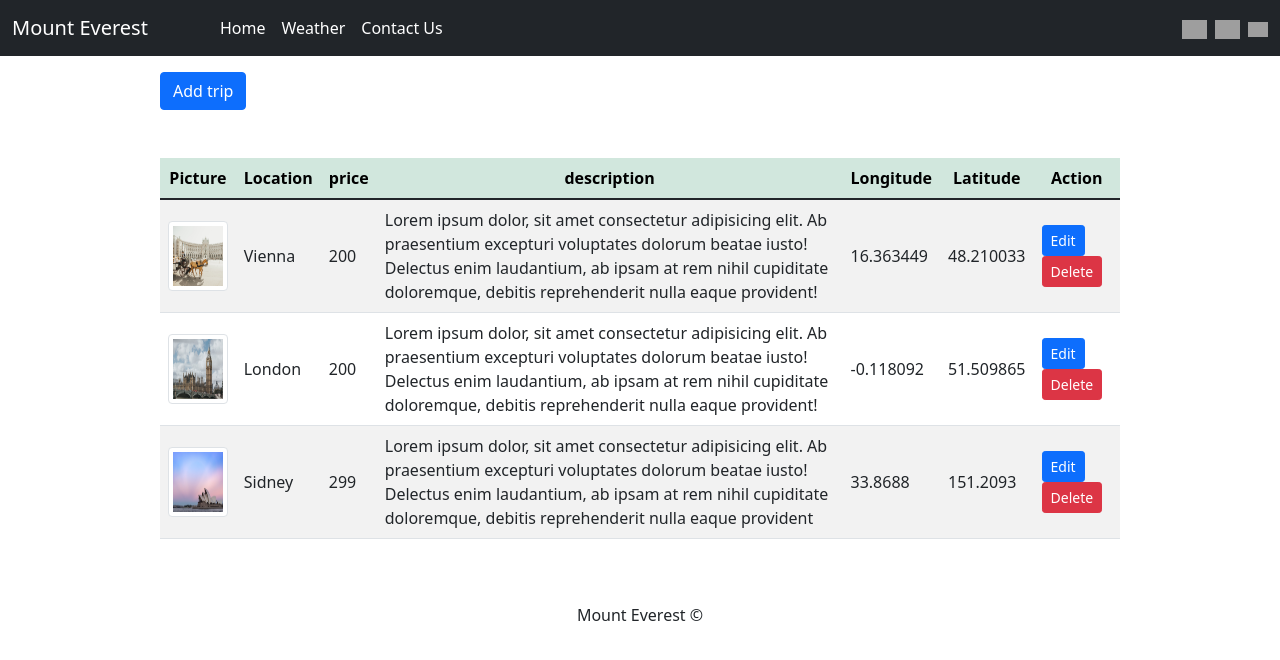
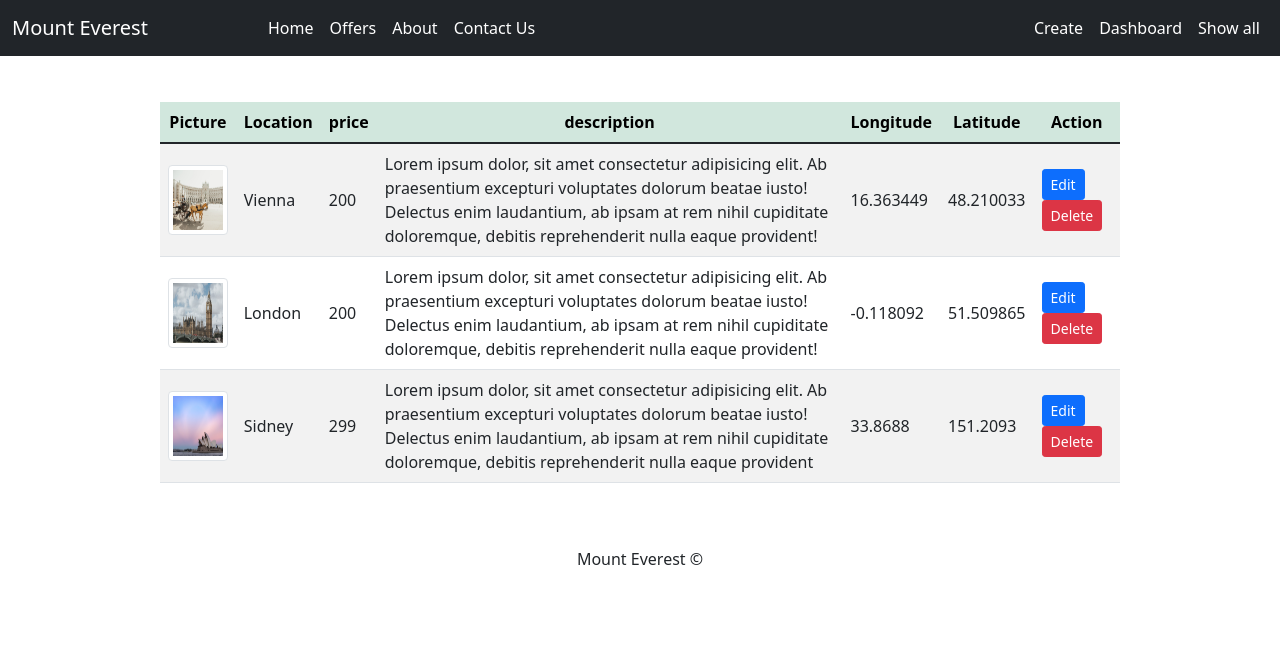
Before and after one commit to 0-2HERO/CF-CR14-Aleksandar, a PHP site: page /dash.php in a window 1280 px wide. Shown: the top 660 px of the page. Run offline with PHP 8.4, Linux system fonts and the light colour scheme; data comes from the database, SQL or seed files in the repository; grey boxes are pictures that could not be loaded.

Commit message:
added db_check,  api, fixe navbar,upload/update

```diff
--- a/components/navbar.php
+++ b/components/navbar.php
@@ -1,36 +1,38 @@
-<nav class="navbar navbar-expand-lg navbar-dark bg-dark fw-lighter">
+<nav class="navbar navbar-expand-lg fixed-top navbar-dark bg-dark fw-lighter">
     <div class="container-fluid">
-        <a class="navbar-brand" href="#">Mount Everest</a>
+        <a class="navbar-brand mr-5" href="#">Mount Everest</a>
         <button class="navbar-toggler" type="button" data-bs-toggle="collapse" data-bs-target="#navbarText"
             aria-controls="navbarText" aria-expanded="false" aria-label="Toggle navigation">
             <span class="navbar-toggler-icon"></span>
         </button>
-        <div class="collapse navbar-collapse ms-5" id="navbarText">
-            <ul class="navbar-nav me-auto mb-2 mb-lg-0">
+        <div class="collapse navbar-collapse ms-5" >
+            <ul class="navbar-nav me-auto mb-2 mb-lg-0 ms-5" >
                 <li class="nav-item">
-                    <a class="nav-link active" href="index.php">Home</a>
+                    <a class="nav-link active"  href="index.php">Home</a>
                 </li>
                 <li class="nav-item">
-                    <a class="nav-link active" href="#">Weather</a>
+                    <a class="nav-link active" href="index.php">Offers</a>
                 </li>
                 <li class="nav-item">
+                    <a class="nav-link active" href="#">About</a>
+                </li>
+                  <li class="nav-item">
                     <a class="nav-link active" href="#">Contact Us</a>
                 </li>
+
             </ul>
-            <span class="navbar-item ">
+            <span class="navbar-item" id="rightitems">
                 <ul class="navbar-nav me-auto mb-2 mb-lg-0">
-                    <li class="nav-item"><a href=""><img src="https://img.icons8.com/nolan/64/instagram-new.png"
-                                style="width: 25px;" alt=" https://icons8.com/icon/43625/instagram" />
-                    </li>
-                    <li class="nav-item ms-2 me-2"><a href="">
-                            <img src="https://img.icons8.com/fluency/48/000000/facebook.png" style="width: 25px;" />
-                        </a>
-                    </li>
-                    <li class="nav-item">
-                        <a href=""><img
-                                src="https://img.icons8.com/external-justicon-flat-justicon/64/000000/external-twitter-social-media-justicon-flat-justicon.png"
-                                style="width: 20px;" /></a>
-                    </li>
+                <li class="nav-item">
+                    <a class="nav-link active" href="create.php">Create</a>
+                </li>
+                  <li class="nav-item">
+                    <a class="nav-link active" href="dash.php">Dashboard</a>
+                </li>
+
+                <li class="nav-item">
+                    <a class="nav-link active" href="actions/displayAll.php">Show all</a>
+                </li>
                 </ul>
             </span>
         </div>
--- a/dash.php
+++ b/dash.php
@@ -30,7 +30,7 @@ if (mysqli_num_rows($result)  > 0) {
     <meta charset="UTF-8">
     <meta name="viewport" content="width=device-width, initial-scale=1.0">
     <title>dash</title>
-    <?php require_once 'components/bootccs.php' ?>
+    <?php require_once "components/bootccs.php"?>
     <style type="text/css">
     .manageTrips {
         margin: auto;
--- a/update.php
+++ b/update.php
@@ -93,7 +93,7 @@ tr {
                             </tr>
                             <tr>
                                 <th>Description</th>
-                                <td><textarea class='form-control' type="text" name="desc"
+                                <td><textarea class='form-control' type="text" name="description"
                                         placeholder="Max. 500 characters" rows="5"
                                         value="<?php echo $description ?>"><?php echo $description ?></textarea>
                                 </td>
@@ -110,7 +110,7 @@ tr {
                             </tr>
                             <th></th>
                             <input type="hidden" name="id" value="<?php echo $id ?>" />
-                            <input type="hidden" name="picture" value="<?php echo $image ?>" />
+                            <input type="hidden" name="picture" value="<?php echo $picture ?>" />
                             <td><button class="btn btn-primary me-5" type="submit">Save Changes</button><a
                                     href="index.php" class="btn btn-danger">Back</a></td>
                             </tr>
```
Also changed, not shown: actions/a_update.php (+11 -15 lines), actions/db_check.php (added, +28 -0 lines), components/style.css (+12 -4 lines), details.php (+10 -4 lines), index.php (+9 -8 lines), websevice.php (added, +46 -0 lines), pictures/61ab9e303d458.jpeg (added).
